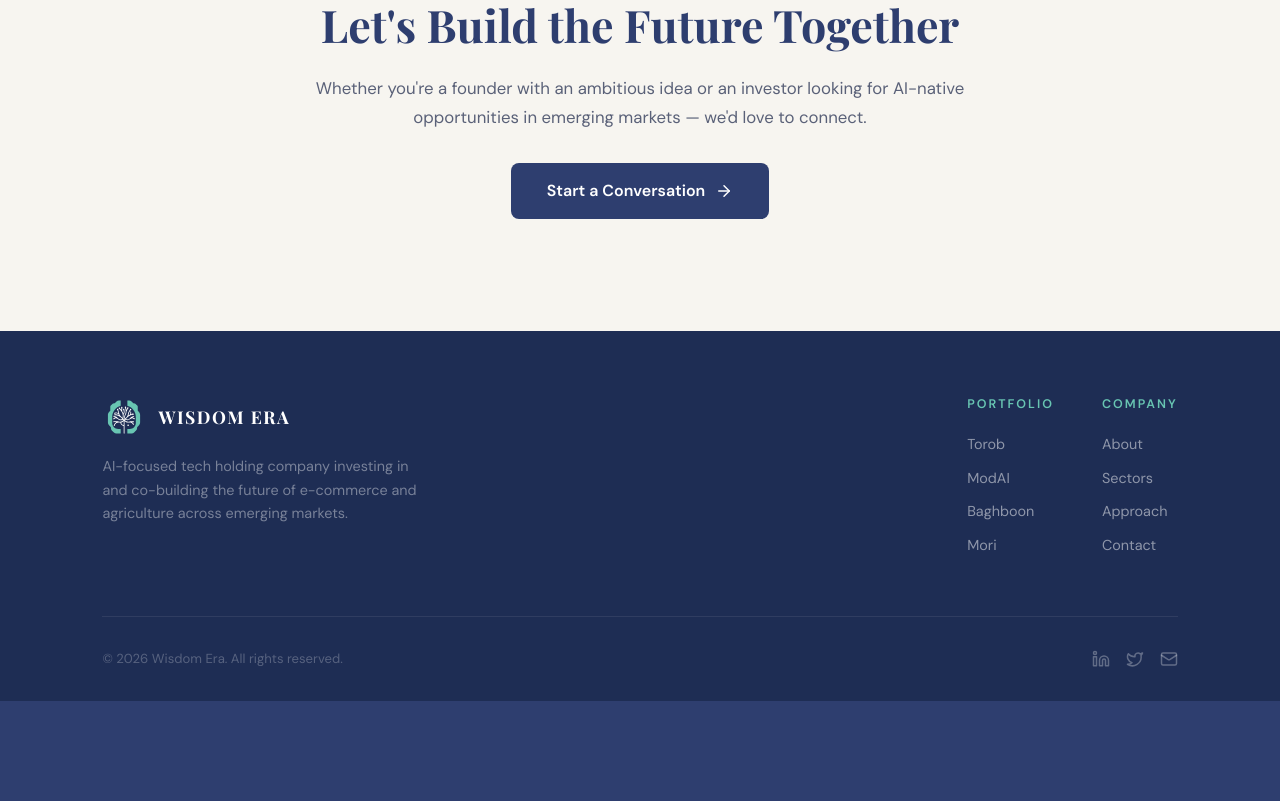
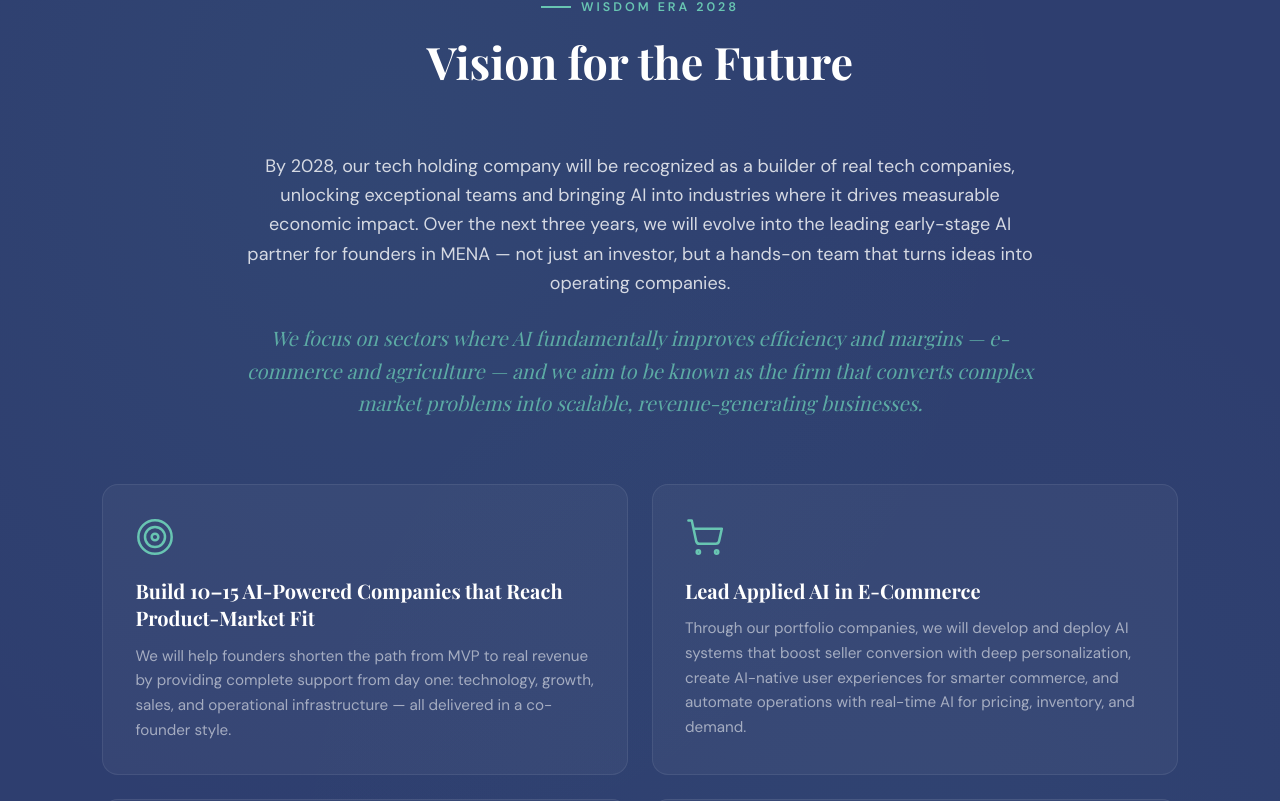
Before and after one commit to sobhaniyasamin/Wisdom-Era, a Next.js app: page / in a window 1280 px wide. Shown: the part 5847-6648 px from the top of the page. Before the commit the page ends 6548 px from the top, so only its background shows below. Built offline with nearby package versions, Linux system fonts and the light colour scheme; a web font is replaced by a local one.

Commit message:
:sparkles: Remove from Torob

```diff
--- a/src/app/page.tsx
+++ b/src/app/page.tsx
@@ -5,6 +5,7 @@ import { PortfolioSection } from "@/components/sections/PortfolioSection";
 import { ApproachSection } from "@/components/sections/ApproachSection";
 import { TeamSection } from "@/components/sections/TeamSection";
 import { CeoQuoteSection } from "@/components/sections/CeoQuoteSection";
+import { VisionSection } from "@/components/sections/VisionSection";
 import { CtaSection } from "@/components/sections/CtaSection";
 
 export default function HomePage() {
@@ -17,6 +18,7 @@ export default function HomePage() {
       <ApproachSection />
       <TeamSection />
       <CeoQuoteSection />
+      <VisionSection />
       <CtaSection />
     </>
   );
--- /dev/null
+++ b/src/components/sections/VisionSection.tsx
@@ -0,0 +1,83 @@
+import { SectionHeader } from "@/components/ui/SectionHeader";
+import { ScrollReveal } from "@/components/ui/ScrollReveal";
+import { Target, ShoppingCart, Globe, Sprout } from "lucide-react";
+
+const visionGoals = [
+  {
+    icon: Target,
+    title: "Build 10–15 AI-Powered Companies that Reach Product-Market Fit",
+    description:
+      "We will help founders shorten the path from MVP to real revenue by providing complete support from day one: technology, growth, sales, and operational infrastructure — all delivered in a co-founder style.",
+  },
+  {
+    icon: ShoppingCart,
+    title: "Lead Applied AI in E-Commerce",
+    description:
+      "Through our portfolio companies, we will develop and deploy AI systems that boost seller conversion with deep personalization, create AI-native user experiences for smarter commerce, and automate operations with real-time AI for pricing, inventory, and demand.",
+  },
+  {
+    icon: Globe,
+    title: "Build a Cross-Border Operating Presence",
+    description:
+      "We will operate seamlessly across the broader MENA region, enabling our portfolio companies to scale beyond local boundaries and access global capital and opportunities.",
+  },
+  {
+    icon: Sprout,
+    title: "Lead Applied AI in Agriculture",
+    description:
+      "Through our portfolio companies, we will design and deploy AI systems that use predictive AI to plan crops, anticipate risks, and increase yields — and deploy AI-driven monitoring to detect crop stress, disease, and soil issues in real time.",
+  },
+];
+
+export function VisionSection() {
+  return (
+    <section className="bg-navy py-20 md:py-28 px-[5%] md:px-[8%] relative overflow-hidden">
+      <div className="absolute inset-0 bg-[radial-gradient(ellipse_at_30%_20%,rgba(104,197,178,0.06)_0%,transparent_50%),radial-gradient(ellipse_at_70%_80%,rgba(104,197,178,0.04)_0%,transparent_50%)]" />
+
+      <div className="max-w-[1100px] mx-auto relative z-[1]">
+        <ScrollReveal>
+          <SectionHeader
+            label="Wisdom Era 2028"
+            title="Vision for the Future"
+            dark
+          />
+        </ScrollReveal>
+
+        <ScrollReveal delay={0.1}>
+          <div className="max-w-[800px] mx-auto text-center mb-12">
+            <p className="text-white/80 text-lg leading-relaxed mb-6">
+              By 2028, our tech holding company will be recognized as a builder
+              of real tech companies, unlocking exceptional teams and bringing AI
+              into industries where it drives measurable economic impact. Over
+              the next three years, we will evolve into the leading early-stage
+              AI partner for founders in MENA — not just an investor, but a
+              hands-on team that turns ideas into operating companies.
+            </p>
+            <p className="text-teal/80 font-serif text-xl italic leading-relaxed">
+              We focus on sectors where AI fundamentally improves efficiency and
+              margins — e-commerce and agriculture — and we aim to be known as
+              the firm that converts complex market problems into scalable,
+              revenue-generating businesses.
+            </p>
+          </div>
+        </ScrollReveal>
+
+        <div className="grid grid-cols-1 md:grid-cols-2 gap-6 mt-16">
+          {visionGoals.map((goal, i) => (
+            <ScrollReveal key={goal.title} delay={i * 0.1}>
+              <div className="bg-white/[0.04] border border-white/[0.08] rounded-2xl p-8 h-full hover:bg-white/[0.07] transition-colors duration-300">
+                <goal.icon className="w-10 h-10 text-teal mb-5" strokeWidth={1.5} />
+                <h3 className="text-white text-xl font-serif mb-3 leading-snug">
+                  {goal.title}
+                </h3>
+                <p className="text-white/55 leading-relaxed text-[0.95rem]">
+                  {goal.description}
+                </p>
+              </div>
+            </ScrollReveal>
+          ))}
+        </div>
+      </div>
+    </section>
+  );
+}
```
Also changed, not shown: .claude/settings.local.json.
